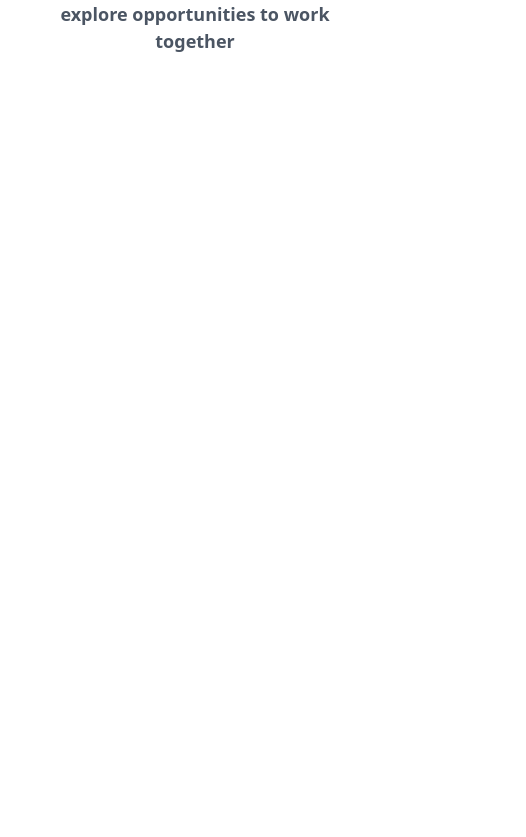
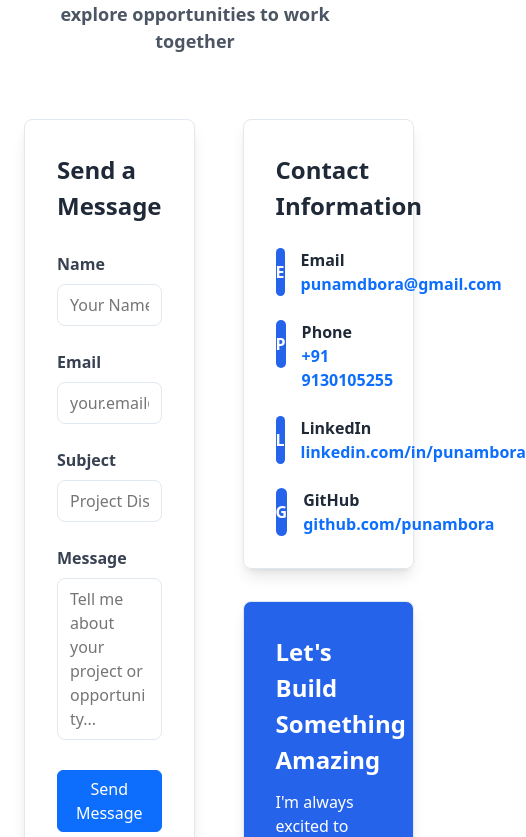
Before and after one commit to punambora/my-portfolio, a React (Create React App) app: page / in a window 390 px wide. Shown: the part 9287-10124 px from the top of the page, 526 px wide, since content can reach past the window. Before the commit the page ends 9486 px from the top, so only its background shows below. Built offline with nearby package versions, Linux system fonts and the light colour scheme.

Commit message:
Added contact us section

```diff
--- a/package.json
+++ b/package.json
@@ -3,6 +3,7 @@
   "version": "0.1.0",
   "private": true,
   "dependencies": {
+    "@emailjs/browser": "^4.4.1",
     "@react-pdf-viewer/core": "^3.12.0",
     "@react-pdf-viewer/default-layout": "^3.12.0",
     "@testing-library/dom": "^10.4.0",
--- a/src/pages/Contact.js
+++ b/src/pages/Contact.js
@@ -1,6 +1,86 @@
+import { useState } from 'react';
 import './css/contact.css';
+import emailjs from '@emailjs/browser';
 
 function Contact() {
+  const contacts = [
+    {
+      type: 'Email',
+      value: 'punamdbora@gmail.com',
+      href: 'mailto:punamdbora@gmail.com',
+    },
+    {
+      type: 'Phone',
+      value: '+91 9130105255',
+      href: 'tel:+919130105255',
+    },
+    {
+      type: 'LinkedIn',
+      value: 'linkedin.com/in/punambora',
+      href: 'https://linkedin.com/in/punambora',
+    },
+    {
+      type: 'GitHub',
+      value: 'github.com/punambora',
+      href: 'https://github.com/punambora',
+    },
+  ];
+
+  const [name, setName] = useState('');
+  const [email, setEmail] = useState('');
+  const [subject, setSubject] = useState('');
+  const [message, setMessage] = useState('');
+
+  const validateEmail = (email) => {
+    const re = /^[^\s@]+@[^\s@]+\.[^\s@]+$/;
+    return re.test(email);
+  };
+
+  const sendEmail = () => {
+    if (!validateEmail(email)) {
+      alert("Please enter a valid email address.");
+      return;
+    }
+
+    if (!name) {
+      alert("Please enter a name.");
+      return;
+    }
+
+    if (!subject) {
+      alert("Please enter a subject.");
+      return;
+    }
+
+    if (!message) {
+      alert("Please enter a message.");
+      return;
+    }
+    console.log('detail: ', { name, email, subject, message });
+    console.log(process.env.REACT_APP_EMAILJS_SERVICE_ID);
+    emailjs
+    .send(
+      process.env.REACT_APP_EMAILJS_SERVICE_ID,
+      process.env.REACT_APP_EMAILJS_TEMPLATE_ID,
+      { name: name, email: email, message: message, title: subject },
+      process.env.REACT_APP_EMAILJS_PUBLIC_KEY
+    )
+    .then(
+      (result) => {
+        console.log('SUCCESS!', result.text);
+        alert('Message sent!');
+        setEmail('');
+        setMessage('');
+        setName('');
+        setSubject('');
+      },
+      (error) => {
+        console.log('FAILED...', error.text);
+        alert('Something went wrong.');
+      }
+    );
+  };
+
   return (
     <section
       className="contact-section"
@@ -9,7 +89,95 @@ function Contact() {
       <div className="top-section">
         <div className="heading">Get In Touch</div>
         <div className="subheading">
-          Let's discuss your next project or explore opportunities to work together
+          Let's discuss your next project or explore opportunities to work
+          together
+        </div>
+      </div>
+      <div className="content">
+        <div className="left">
+          <div className="form">
+            <div className="title">Send a Message</div>
+            <div className="row">
+              <div className="col-md-6">
+                <label>Name</label>
+                <input
+                  type="text"
+                  placeholder="Your Name"
+                  value={name}
+                  onChange={(e) => setName(e.target.value)}
+                />
+              </div>
+              <div className="col-md-6">
+                <label>Email</label>
+                <input
+                  type="email"
+                  placeholder="your.email@example.com"
+                  value={email}
+                  onChange={(e) => setEmail(e.target.value)}
+                />
+              </div>
+            </div>
+            <label>Subject</label>
+            <input
+              type="text"
+              placeholder="Project Discussion / Job Opportunity / Collaboration"
+              value={subject}
+              onChange={(e) => setSubject(e.target.value)}
+            />
+            <label>Message</label>
+            <textarea
+              placeholder="Tell me about your project or opportunity..."
+              rows={6}
+              value={message}
+              onChange={(e) => setMessage(e.target.value)}
+            ></textarea>
+            <button
+              className="btn btn-primary"
+              onClick={() => sendEmail()}
+            >
+              Send Message
+            </button>
+          </div>
+        </div>
+        <div className="right">
+          <div className="contact-info-section">
+            <div className="title">Contact Information</div>
+            {contacts.map((contact, index) => (
+              <div
+                key={index}
+                className={`${contact.type.toLowerCase()}-section detail-section`}
+              >
+                <div className="initial">{contact.type.charAt(0)}</div>
+                <div className="contact-detail-section">
+                  <div className="contact-type">{contact.type}</div>
+                  <a
+                    className="contact-value"
+                    href={contact.href}
+                    target="_blank"
+                    rel="noreferrer"
+                  >
+                    {contact.value}
+                  </a>
+                </div>
+              </div>
+            ))}
+          </div>
+          <div className="resume-section">
+            <div className="title">Let's Build Something Amazing</div>
+            <div className="subtitle">
+              I'm always excited to work on challenging projects and collaborate
+              with talented teams. Whether you have a specific project in mind
+              or just want to connect, I'd love to hear from you.
+            </div>
+            <button className="btn">
+              <a
+                href="/Punam-Bora-Resume-Latest.pdf"
+                download
+              >
+                Download Resume
+              </a>
+            </button>
+          </div>
         </div>
       </div>
     </section>
--- a/src/pages/css/contact.css
+++ b/src/pages/css/contact.css
@@ -24,4 +24,139 @@
       font-weight: 600;
     }
   }
+
+  .content {
+    display: flex;
+    gap: 3rem;
+    max-width: 72rem;
+    margin: auto;
+
+    .left, .right {
+      width: 50%;
+    }
+
+    .left {
+      --tw-shadow: 0 10px 15px -3px rgb(0 0 0 / .1), 0 4px 6px -4px rgb(0 0 0 / .1);
+      --tw-shadow-colored: 0 10px 15px -3px var(--tw-shadow-color), 0 4px 6px -4px var(--tw-shadow-color);
+      box-shadow: var(--tw-ring-offset-shadow, 0 0 #0000), var(--tw-ring-shadow, 0 0 #0000), var(--tw-shadow);
+      border: 1px solid #e2e8f0;
+      border-radius: 0.5rem;
+      padding: 2rem;
+
+      .form {
+        .title {
+          color: #1f2937;
+          font-size: 24px;
+          margin-bottom: 4px;
+          font-weight: 800;
+        }
+
+        label {
+          color: #374151;
+          font-size: 16px;
+          margin-bottom: 8px;
+          font-weight: 700;
+          margin-top: 1.5rem;
+        }
+
+        input, textarea {
+          width: 100%;
+          padding: 0.5rem 0.75rem;
+          border: 1px solid #e2e8f0;
+          border-radius: 0.5rem;
+        }
+
+        textarea {
+          resize: none;
+          min-height: 80px;
+        }
+
+        button {
+          margin-top: 24px;
+          width: 100%;
+        }
+      }
+    }
+
+    .right {
+      display: flex;
+      gap: 2rem;
+      flex-direction: column;
+
+      .contact-info-section, .resume-section {
+        --tw-shadow: 0 10px 15px -3px rgb(0 0 0 / .1), 0 4px 6px -4px rgb(0 0 0 / .1);
+        --tw-shadow-colored: 0 10px 15px -3px var(--tw-shadow-color), 0 4px 6px -4px var(--tw-shadow-color);
+        box-shadow: var(--tw-ring-offset-shadow, 0 0 #0000), var(--tw-ring-shadow, 0 0 #0000), var(--tw-shadow);
+        border: 1px solid #e2e8f0;
+        border-radius: 0.5rem;
+        padding: 2rem;
+
+        .title {
+          color: #1f2937;
+          font-size: 24px;
+          margin-bottom: 4px;
+          font-weight: 800;
+        }
+      }
+
+      .contact-info-section {
+        .detail-section {
+          display: flex;
+          margin-top: 1.5rem;
+
+          .initial {
+            background-color: rgb(37 99 235);
+            width: 3rem;
+            height: 3rem;
+            border-radius: 99px;
+            color: #fff;
+            align-content: center;
+            text-align: center;
+            font-weight: 700;
+          }
+
+          .contact-detail-section {
+            margin-left: 1rem;
+            font-size: 16px;
+
+            .contact-type {
+              color: #1F2937;
+              font-weight: 800;
+            }
+
+            .contact-value {
+              font-weight: 600;
+              text-decoration: none;
+            }
+          }
+        }
+      }
+
+      .resume-section {
+        background-color: #2563EB;
+        color: #fff;
+
+        .title {
+          color: #fff;
+        }
+
+        .subtitle {
+          margin: 12px 0 24px;
+          font-weight: 500;
+        }
+
+        .btn {
+          background-color: white;
+          border-color: #0d6efd;
+          color: #0d6efd;
+          font-weight: 600;
+          height: 40px;
+
+          a {
+            text-decoration: none;
+          }
+        }
+      }
+    }
+  }
 }
```
Also changed, not shown: 2 other files (tests, documents, lock files or other folders).
